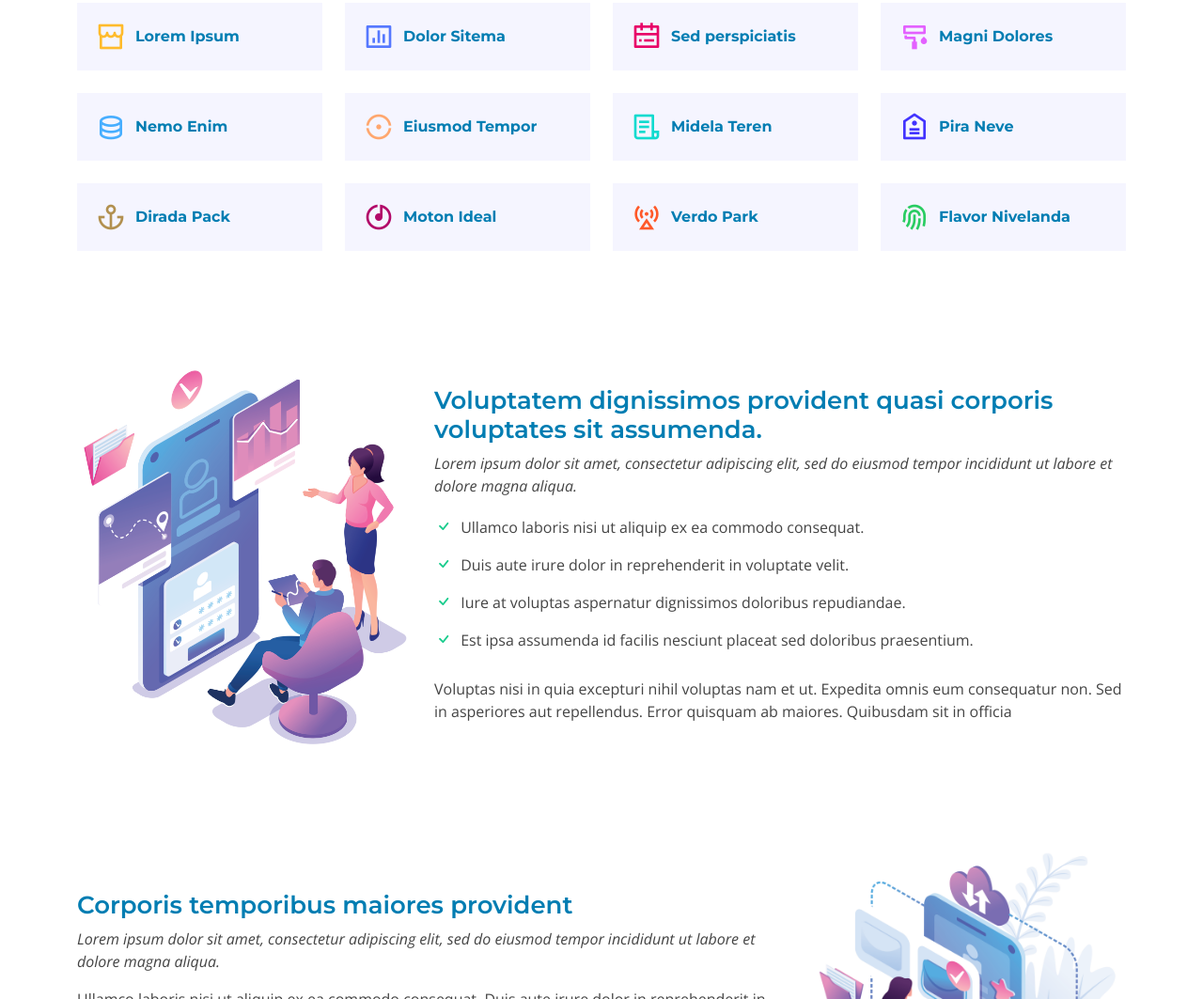
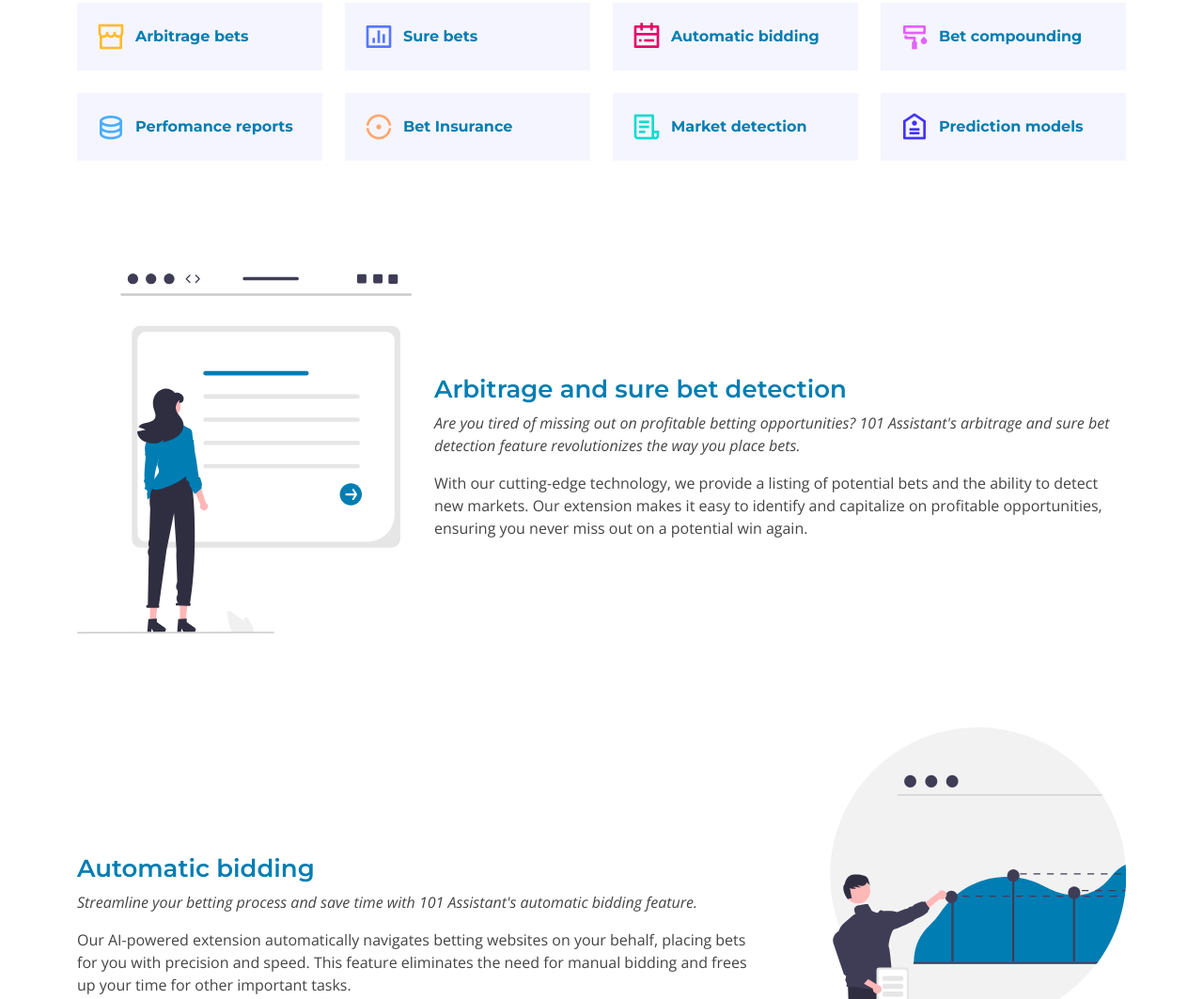
Before and after one commit to kpaool/101Assistant, a plain HTML site: page index.html in a window 1280 px wide. Shown: the part 1737-2800 px from the top of the page at 94% size. Drawn offline with nearby package versions, Linux system fonts and the light colour scheme.

Commit message:
Added details of our features

```diff
--- a/assets/css/style.css
+++ b/assets/css/style.css
@@ -1719,7 +1719,7 @@ section {
 }
 
 #footer .copyright {
-  border-top: 1px solid var(--blue);
+  border-top: 1px solid #8cd2f0;
   text-align: center;
   padding-top: 30px;
 }
--- a/index.html
+++ b/index.html
@@ -160,73 +160,49 @@
           <div class="col-lg-3 col-md-4">
             <div class="icon-box" data-aos="zoom-in" data-aos-delay="50">
               <i class="ri-store-line" style="color: #ffbb2c;"></i>
-              <h3><a href="">Lorem Ipsum</a></h3>
+              <h3><a href="">Arbitrage bets</a></h3>
             </div>
           </div>
           <div class="col-lg-3 col-md-4 mt-4 mt-md-0">
             <div class="icon-box" data-aos="zoom-in" data-aos-delay="100">
               <i class="ri-bar-chart-box-line" style="color: #5578ff;"></i>
-              <h3><a href="">Dolor Sitema</a></h3>
+              <h3><a href="">Sure bets</a></h3>
             </div>
           </div>
           <div class="col-lg-3 col-md-4 mt-4 mt-md-0">
             <div class="icon-box" data-aos="zoom-in" data-aos-delay="150">
               <i class="ri-calendar-todo-line" style="color: #e80368;"></i>
-              <h3><a href="">Sed perspiciatis</a></h3>
+              <h3><a href="">Automatic bidding</a></h3>
             </div>
           </div>
           <div class="col-lg-3 col-md-4 mt-4 mt-lg-0">
             <div class="icon-box" data-aos="zoom-in" data-aos-delay="200">
               <i class="ri-paint-brush-line" style="color: #e361ff;"></i>
-              <h3><a href="">Magni Dolores</a></h3>
+              <h3><a href="">Bet compounding</a></h3>
             </div>
           </div>
           <div class="col-lg-3 col-md-4 mt-4">
             <div class="icon-box" data-aos="zoom-in" data-aos-delay="250">
               <i class="ri-database-2-line" style="color: #47aeff;"></i>
-              <h3><a href="">Nemo Enim</a></h3>
+              <h3><a href="">Perfomance reports</a></h3>
             </div>
           </div>
           <div class="col-lg-3 col-md-4 mt-4">
             <div class="icon-box" data-aos="zoom-in" data-aos-delay="300">
               <i class="ri-gradienter-line" style="color: #ffa76e;"></i>
-              <h3><a href="">Eiusmod Tempor</a></h3>
+              <h3><a href="">Bet Insurance</a></h3>
             </div>
           </div>
           <div class="col-lg-3 col-md-4 mt-4">
             <div class="icon-box" data-aos="zoom-in" data-aos-delay="350">
               <i class="ri-file-list-3-line" style="color: #11dbcf;"></i>
-              <h3><a href="">Midela Teren</a></h3>
+              <h3><a href="">Market detection</a></h3>
             </div>
           </div>
           <div class="col-lg-3 col-md-4 mt-4">
             <div class="icon-box" data-aos="zoom-in" data-aos-delay="400">
               <i class="ri-price-tag-2-line" style="color: #4233ff;"></i>
-              <h3><a href="">Pira Neve</a></h3>
-            </div>
-          </div>
-          <div class="col-lg-3 col-md-4 mt-4">
-            <div class="icon-box" data-aos="zoom-in" data-aos-delay="450">
-              <i class="ri-anchor-line" style="color: #b2904f;"></i>
-              <h3><a href="">Dirada Pack</a></h3>
-            </div>
-          </div>
-          <div class="col-lg-3 col-md-4 mt-4">
-            <div class="icon-box" data-aos="zoom-in" data-aos-delay="500">
-              <i class="ri-disc-line" style="color: #b20969;"></i>
-              <h3><a href="">Moton Ideal</a></h3>
-            </div>
-          </div>
-          <div class="col-lg-3 col-md-4 mt-4">
-            <div class="icon-box" data-aos="zoom-in" data-aos-delay="550">
-              <i class="ri-base-station-line" style="color: #ff5828;"></i>
-              <h3><a href="">Verdo Park</a></h3>
-            </div>
-          </div>
-          <div class="col-lg-3 col-md-4 mt-4">
-            <div class="icon-box" data-aos="zoom-in" data-aos-delay="600">
-              <i class="ri-fingerprint-line" style="color: #29cc61;"></i>
-              <h3><a href="">Flavor Nivelanda</a></h3>
+              <h3><a href="">Prediction models</a></h3>
             </div>
           </div>
         </div>
@@ -283,88 +259,65 @@
 
         <div class="row content">
           <div class="col-md-4" data-aos="fade-right">
-            <img src="assets/img/details-1.png" class="img-fluid" alt="">
+            <img src="assets/img/svgs/knowledge.svg" class="img-fluid" alt="">
           </div>
-          <div class="col-md-8 pt-4" data-aos="fade-up">
-            <h3>Voluptatem dignissimos provident quasi corporis voluptates sit assumenda.</h3>
+          <div class="col-md-8 my-auto pt-2" data-aos="fade-up">
+            <h3>Arbitrage and sure bet detection</h3>
             <p class="fst-italic">
-              Lorem ipsum dolor sit amet, consectetur adipiscing elit, sed do eiusmod tempor incididunt ut labore et dolore
-              magna aliqua.
+              Are you tired of missing out on profitable betting opportunities?
+              101 Assistant's arbitrage and sure bet detection feature revolutionizes the way you place bets.
             </p>
-            <ul>
-              <li><i class="bi bi-check"></i> Ullamco laboris nisi ut aliquip ex ea commodo consequat.</li>
-              <li><i class="bi bi-check"></i> Duis aute irure dolor in reprehenderit in voluptate velit.</li>
-              <li><i class="bi bi-check"></i> Iure at voluptas aspernatur dignissimos doloribus repudiandae.</li>
-              <li><i class="bi bi-check"></i> Est ipsa assumenda id facilis nesciunt placeat sed doloribus praesentium.</li>
-            </ul>
             <p>
-              Voluptas nisi in quia excepturi nihil voluptas nam et ut. Expedita omnis eum consequatur non. Sed in asperiores aut repellendus. Error quisquam ab maiores. Quibusdam sit in officia
+              With our cutting-edge technology, we provide a listing of potential bets and the ability to detect new markets. Our extension
+              makes it easy to identify and capitalize on profitable opportunities, ensuring you never miss out on a potential win again.
             </p>
           </div>
         </div>
 
         <div class="row content">
           <div class="col-md-4 order-1 order-md-2" data-aos="fade-left">
-            <img src="assets/img/details-2.png" class="img-fluid" alt="">
+            <img src="assets/img/svgs/revenue.svg" class="img-fluid" alt="">
           </div>
-          <div class="col-md-8 pt-5 order-2 order-md-1" data-aos="fade-up">
-            <h3>Corporis temporibus maiores provident</h3>
+          <div class="col-md-8 my-auto pt-2 order-2 order-md-1" data-aos="fade-up">
+            <h3>Automatic bidding</h3>
             <p class="fst-italic">
-              Lorem ipsum dolor sit amet, consectetur adipiscing elit, sed do eiusmod tempor incididunt ut labore et dolore
-              magna aliqua.
+              Streamline your betting process and save time with 101 Assistant's automatic bidding feature.
             </p>
             <p>
-              Ullamco laboris nisi ut aliquip ex ea commodo consequat. Duis aute irure dolor in reprehenderit in voluptate
-              velit esse cillum dolore eu fugiat nulla pariatur. Excepteur sint occaecat cupidatat non proident, sunt in
-              culpa qui officia deserunt mollit anim id est laborum
-            </p>
-            <p>
-              Inventore id enim dolor dicta qui et magni molestiae. Mollitia optio officia illum ut cupiditate eos autem. Soluta dolorum repellendus repellat amet autem rerum illum in. Quibusdam occaecati est nisi esse. Saepe aut dignissimos distinctio id enim.
+              Our AI-powered extension automatically navigates betting websites on your behalf, placing bets for you
+               with precision and speed. This feature eliminates the need for manual bidding and frees up your time for other important tasks.
             </p>
           </div>
         </div>
 
         <div class="row content">
           <div class="col-md-4" data-aos="fade-right">
-            <img src="assets/img/details-3.png" class="img-fluid" alt="">
+            <img src="assets/img/svgs/investing.svg" class="img-fluid" alt="">
           </div>
-          <div class="col-md-8 pt-5" data-aos="fade-up">
-            <h3>Sunt consequatur ad ut est nulla consectetur reiciendis animi voluptas</h3>
-            <p>Cupiditate placeat cupiditate placeat est ipsam culpa. Delectus quia minima quod. Sunt saepe odit aut quia voluptatem hic voluptas dolor doloremque.</p>
-            <ul>
-              <li><i class="bi bi-check"></i> Ullamco laboris nisi ut aliquip ex ea commodo consequat.</li>
-              <li><i class="bi bi-check"></i> Duis aute irure dolor in reprehenderit in voluptate velit.</li>
-              <li><i class="bi bi-check"></i> Facilis ut et voluptatem aperiam. Autem soluta ad fugiat.</li>
-            </ul>
+          <div class="col-md-8 my-auto pt-2" data-aos="fade-up">
+            <h3>Perfomance reports</h3>
+            <p class="fst-italic">Track your progress and improve your betting strategy with 101 Assistant's performance reports.</p>
+
             <p>
-              Qui consequatur temporibus. Enim et corporis sit sunt harum praesentium suscipit ut voluptatem. Et nihil magni debitis consequatur est.
-            </p>
-            <p>
-              Suscipit enim et. Ut optio esse quidem quam reiciendis esse odit excepturi. Vel dolores rerum soluta explicabo vel fugiat eum non.
+              We provide our customers with detailed reports on how their bets have been performing, as well as expert advice
+              on how to proceed. This feature allows you to track your progress and make informed decisions to improve your betting strategy.
             </p>
           </div>
         </div>
 
         <div class="row content">
           <div class="col-md-4 order-1 order-md-2" data-aos="fade-left">
-            <img src="assets/img/details-4.png" class="img-fluid" alt="">
+            <img src="assets/img/svgs/winner.svg" class="img-fluid" alt="">
           </div>
-          <div class="col-md-8 pt-5 order-2 order-md-1" data-aos="fade-up">
-            <h3>Quas et necessitatibus eaque impedit ipsum animi consequatur incidunt in</h3>
+          <div class="col-md-8 my-auto pt-2 order-2 order-md-1" data-aos="fade-up">
+            <h3>Insurance</h3>
             <p class="fst-italic">
-              Lorem ipsum dolor sit amet, consectetur adipiscing elit, sed do eiusmod tempor incididunt ut labore et dolore
-              magna aliqua.
+              Protect your investments with 101 Assistant's insurance feature.
             </p>
             <p>
-              Ullamco laboris nisi ut aliquip ex ea commodo consequat. Duis aute irure dolor in reprehenderit in voluptate
-              velit esse cillum dolore eu fugiat nulla pariatur. Excepteur sint occaecat cupidatat non proident, sunt in
-              culpa qui officia deserunt mollit anim id est laborum
+              For customers placing bets above $1000, we offer insurance to protect
+               your investments in case of loss. This feature provides peace of mind and allows you to place larger bets with confidence.
             </p>
-            <ul>
-              <li><i class="bi bi-check"></i> Et praesentium laboriosam architecto nam .</li>
-              <li><i class="bi bi-check"></i> Eius et voluptate. Enim earum tempore aliquid. Nobis et sunt consequatur. Aut repellat in numquam velit quo dignissimos et.</li>
-              <li><i class="bi bi-check"></i> Facilis ut et voluptatem aperiam. Autem soluta ad fugiat.</li>
-            </ul>
           </div>
         </div>
 
@@ -663,7 +616,7 @@
                 <li>Arbitrage markets</li>
                 <li>Sure markets</li>
                 <li>Unlimited bets</li>
-                <li>Unlimited bets</li>
+                <li>Perfomance reports</li>
                 <li>Automatic bidding</li>
               </ul>
               <div class="btn-wrap">
@@ -906,6 +859,14 @@
   <!-- Template Main JS File -->
   <script src="assets/js/main.js"></script>
 
+  <script async src="https://www.googletagmanager.com/gtag/js?id=G-BJ1QFJ8KF1"></script>
+    <script>
+    window.dataLayer = window.dataLayer || [];
+    function gtag(){dataLayer.push(arguments);}
+    gtag('js', new Date());
+
+    gtag('config', 'G-BJ1QFJ8KF1');
+    </script>
 </body>
 
 </html>
```
Also changed, not shown: assets/img/svgs/investing.svg (added), assets/img/svgs/knowledge.svg (added), assets/img/svgs/revenue.svg (added), assets/img/svgs/winner.svg (added).
